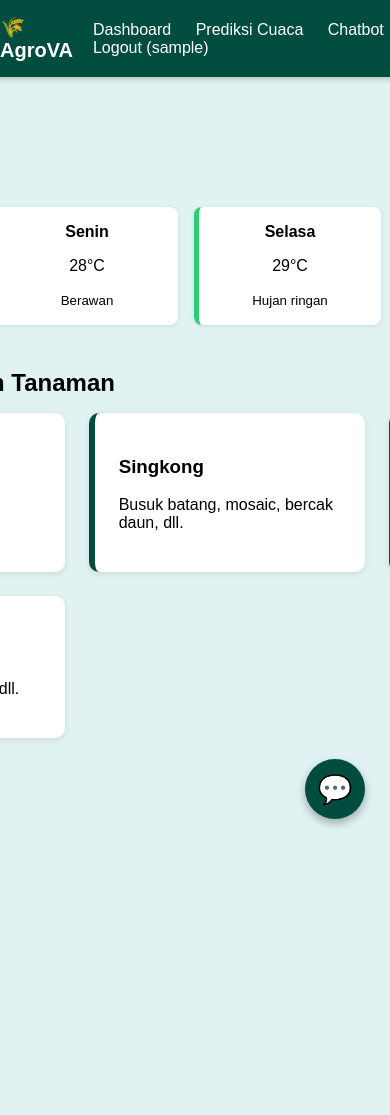
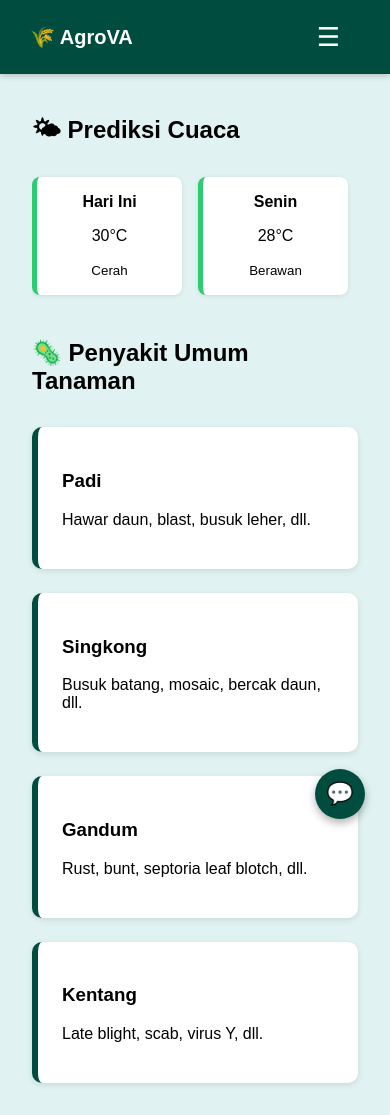
Before and after one commit to Sintasitinuriah/AgroVa-LAI25-SM060, a Flask app: page /dashboard in a window 390 px wide; the page is wider, and only the part inside the window is pictured. Before the commit the page ends 827 px from the top of that part, so only its background shows below. Run offline with Flask 3, Linux system fonts and the light colour scheme; the visitor is signed in with stand-in values (Sample User, id 1).

Commit message:
update styling

```diff
--- a/AgroVA-app/chatbot/chat.py
+++ b/AgroVA-app/chatbot/chat.py
@@ -6,7 +6,7 @@ from sklearn.feature_extraction.text import TfidfVectorizer
 from sklearn.metrics.pairwise import cosine_similarity
 
 # Load intents
-with open('C:/Users/Sinta/Documents/Larskar AI/Capstone/AgroVA-app/chatbot/intents.json', 'r', encoding='utf-8') as f:
+with open(r'intents.json', 'r', encoding='utf-8') as f:
     data = json.load(f)
 
 # Data tanaman dan penyakit
--- a/AgroVA-app/static/style.css
+++ b/AgroVA-app/static/style.css
@@ -1,10 +1,12 @@
+/* Global Reset & Base */
+* {
+  box-sizing: border-box;
+}
 body {
-    font-family: Arial, Helvetica, sans-serif;
-    background: #e0f2f1;
-    justify-content: center;
-    align-items: center;
-    height: 100vh;
-    display: flex;
+  font-family: Arial, Helvetica, sans-serif;
+  background: #e0f2f1;
+  margin: 0;
+  padding: 0;
 }
 
 /* Navbar */
@@ -13,56 +15,50 @@ body {
   top: 0;
   width: 100%;
   background-color: #004d40;
-  padding: 15px 30px;
+  padding: 25px 30px;
   color: white;
   box-shadow: 0 2px 6px rgba(0, 0, 0, 0.2);
   z-index: 1000;
 }
-
 .nav-container {
   display: flex;
   justify-content: space-between;
   align-items: center;
   max-width: 1000px;
   margin: 0 auto;
+  flex-wrap: wrap;
 }
-
 .brand {
   font-size: 20px;
   font-weight: bold;
   color: white;
   text-decoration: none;
 }
-
 .nav-links a {
   color: white;
   margin-left: 20px;
   text-decoration: none;
   font-weight: 500;
 }
-
 .nav-links a:hover {
   color: #a7ffeb;
 }
 
-/* Konten halaman setelah navbar */
+/* Content */
 .page-content {
-  padding-top: 100px; /* memberi ruang dari navbar */
+  padding-top: 100px;
 }
 
-/* Centered login container */
+/* Login */
 .login-container {
   background: white;
   padding: 30px;
   border-radius: 15px;
   box-shadow: 0 4px 10px rgba(0,0,0,0.1);
   width: 320px;
-  margin: 0 auto;
+  margin: 100px auto 0;
   text-align: center;
-  margin-top: 80px;
 }
-
-/* Input login */
 input {
   width: 90%;
   padding: 10px;
@@ -70,16 +66,15 @@ input {
   border-radius: 6px;
   border: 1px solid #ccc;
 }
-
 button {
   padding: 10px 20px;
-  background: #26a69a;
+  background: #004d40;
   color: white;
   border: none;
   border-radius: 6px;
   cursor: pointer;
+  transition: background 0.3s ease;
 }
-
 button:hover {
   background: #00796b;
 }
@@ -92,70 +87,16 @@ button:hover {
   text-align: center;
   width: 300px;
 }
-
 .alert-success {
   background: #c8e6c9;
   color: #2e7d32;
 }
-
 .alert-danger {
   background: #ffcdd2;
   color: #c62828;
 }
 
-.container {
-    background: white;
-    padding: 20px;
-    border-radius: 10px;
-}
-.login-container {
-    background: white;
-    padding: 30px;
-    border-radius: 15px;
-    box-shadow: 0 4px 10px rgba(0,0,0,0.1);
-    width: 300px;
-    text-align: center;
-}
-
-input {
-    width: 90%;
-    padding: 10px;
-    margin: 10px 0;
-    border-radius: 6px;
-    border: 1px solid #ccc;
-}
-
-button {
-    padding: 10px 20px;
-    background: #004d40;
-    color: white;
-    border: none;
-    border-radius: 6px;
-    cursor: pointer;
-}
-
-button:hover {
-    background: #00796b;
-}
-
-.alert {
-    padding: 10px;
-    margin: 10px;
-    border-radius: 6px;
-    text-align: center;
-}
-
-.alert-success {
-    background: #c8e6c9;
-    color: #2e7d32;
-}
-
-.alert-danger {
-    background: #ffcdd2;
-    color: #c62828;
-}
-
-
+/* Chatbot Button */
 .chatbot-button {
   position: fixed;
   bottom: 25px;
@@ -279,54 +208,34 @@ button:hover {
   border: 1px solid #ccc;
   border-radius: 5px;
 }
-
 .chat-input button {
   padding: 0.75rem 1.25rem;
   font-size: 1rem;
-  background: #004d40;
-  color: white;
-  border: none;
-  border-radius: 5px;
-  cursor: pointer;
-  transition: background 0.3s ease;
 }
 
-.chat-input button:hover {
-  background: #05705e;
-}
-
-/* Dashboard CSS */
+/* Dashboard */
 .main-dashboard {
   padding: 2rem;
-  overflow: hidden;
   width: 100%;
-  max-width: 1600px;
+  max-width: 1100px;
   margin: 0 auto;
+  margin-top: 60px;
 }
-
 .weather-section h2,
 .disease-section h2 {
   margin-bottom: 1rem;
 }
-
-section .weather-section {
- min-width: 1000px;
-}
-
 .weather-scroll-container {
   overflow-x: auto;
   overflow-y: hidden;
   padding-bottom: 1rem;
-  max-width: calc(150px * 5 + 1rem * 4);
 }
-
 .weather-grid {
   display: flex;
   gap: 1rem;
   min-width: max-content;
   padding: 0.5rem 0;
 }
-
 .weather-card {
   flex: 0 0 auto;
   width: 150px;
@@ -397,28 +303,102 @@ section .weather-section {
   width: 80%;
   max-width: 500px;
 }
-
 .close {
   float: right;
   font-size: 24px;
   cursor: pointer;
 }
-
 form {
   display: flex;
   flex-direction: column;
   gap: 1rem;
 }
-
-button {
-  background-color: #004d40;
+.hamburger {
+  display: none;
+  font-size: 26px;
+  background: none;
+  border: none;
   color: white;
-  padding: 0.75rem;
-  border: none;
-  border-radius: 6px;
   cursor: pointer;
 }
+/* RESPONSIVE */
+@media (max-width: 992px) {
+  .navbar {
+    padding-top: 3%;
+    padding-bottom: 3%;
+  }
+  .main-container {
+    flex-direction: column;
+    min-width: 100%;
+    padding: 1rem;
+  }
+  .sidebar {
+    width: 100%;
+  }
+  .chat-container {
+    width: 100%;
+  }
+  .prediction-card-grid,
+  .card-grid {
+    margin-top: 10%;
+    grid-template-columns: repeat(2, 1fr);
+  }
+  .hamburger {
+    display: block;
+    margin-left: auto;
+  }
 
-button:hover {
-  background-color: #00695c;
+  .nav-links {
+    display: none;
+    flex-direction: column;
+    width: 100%;
+    margin-top: 10px;
+  }
+
+  .nav-links.show {
+    display: flex;
+  }
+
+  .nav-links a {
+    margin: 10px 0;
+    padding: 8px 0;
+    width: 100%;
+    border-bottom: 1px solid rgba(255,255,255,0.2);
+  }
 }
+@media (max-width: 576px) {
+  .navbar {
+    padding-top: 3%;
+    padding-bottom: 3%;
+  }
+  .nav-links {
+    display: none;
+    flex-direction: column;
+    width: 100%;
+    margin-top: 10px;
+  }
+
+  .nav-links.show {
+    display: flex;
+  }
+  .nav-links a {
+    margin-left: 0;
+    margin-top: 8px;
+  }
+  .prediction-card-grid,
+  .card-grid {
+    margin-top: 10%;
+    grid-template-columns: 1fr;
+  }
+  .login-container {
+    width: 90%;
+  }
+  .modal-content {
+    width: 95%;
+  }
+  .chatbot-button {
+    width: 50px;
+    height: 50px;
+    font-size: 22px;
+  }
+}
--- a/AgroVA-app/templates/base.html
+++ b/AgroVA-app/templates/base.html
@@ -9,11 +9,12 @@
 
     <nav class="navbar">
         <div class="nav-container">
-            <a href="/" class="brand">🌾 AgroVA</a>
+            <a href="/dashboard" class="brand">🌾 AgroVA</a>
+            <button class="hamburger" onclick="toggleMenu()">☰</button>
             {% if session.get('user') %}
-                <div class="nav-links">
+                <div class="nav-links" id="navLinks">
                     <a href="/dashboard">Dashboard</a>
-                    <a href="/predict">Prediksi Cuaca</a>
+                    <a href="/predict">Prediksi Tanaman</a>
                     <a href="/chat">Chatbot</a>
                     <a href="/logout">Logout ({{ session['user'] }})</a>
                 </div>
@@ -38,4 +39,11 @@
     💬
     </a>
 </body>
+<script>
+function toggleMenu() {
+  const nav = document.getElementById('navLinks');
+  nav.classList.toggle('show');
+}
+</script>
+
 </html>
```
Also changed, not shown: other parts of AgroVA-app/static/style.css (+17 -32 lines).
